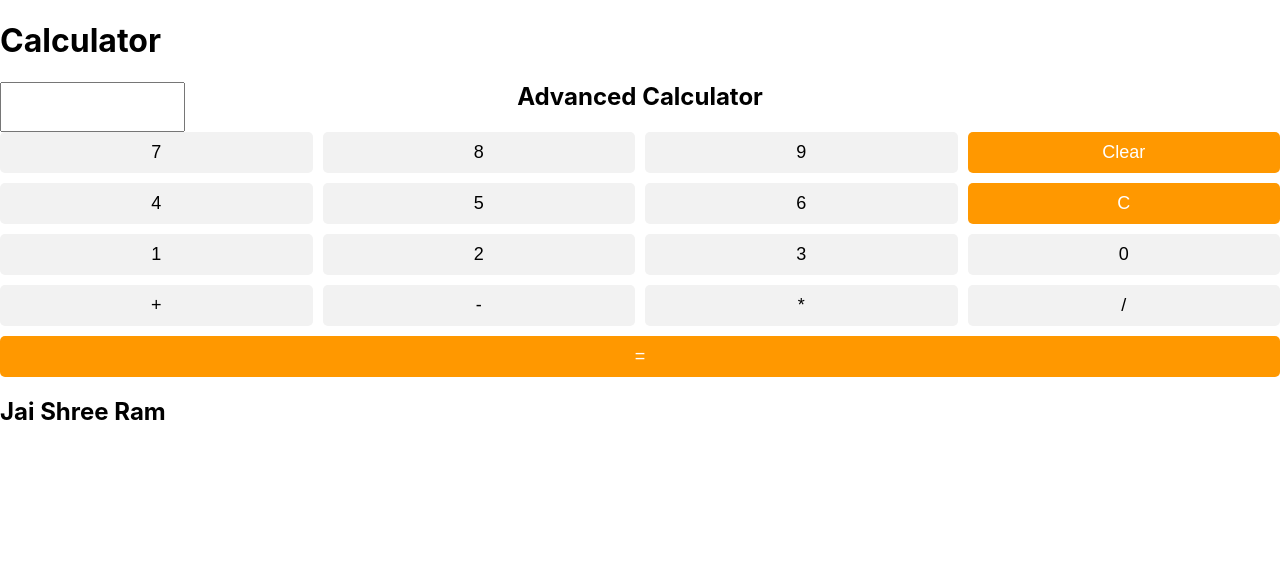
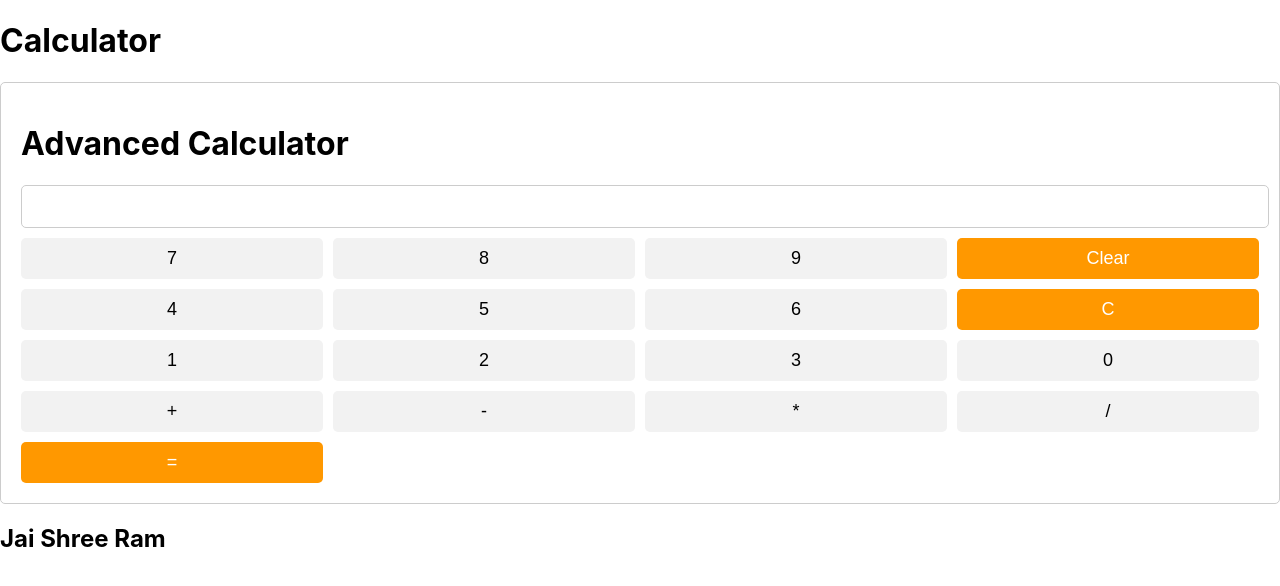
Before and after one commit to ARNAVSINHA1/Calculator, a React (Create React App) app in the folder calculator/: page / in a window 1280 px wide. Shown: the top 586 px of the page. Built offline with nearby package versions, Linux system fonts and the light colour scheme.

Commit message:
Update Calculator.css

```diff
--- a/calculator/src/Calculator.css
+++ b/calculator/src/Calculator.css
@@ -1,8 +1,4 @@
-.calculator {
-  position: relative;
-}
-
-.calculator h1 {
+.h2 {
   position: absolute;
   top: 0;
   left: 50%;
@@ -11,10 +7,30 @@
   margin: 0;
   font-size: 24px;
 }
-
-.calculator input[type="text"] {
-  padding-top: 30px;
+.h1 {
+  position: relative;
+  top: 0;
+  left: 50%;
+  right:50%;
+  transform: translateX(-50%);
+  margin: 0;
+  font-size: 24px;
 }
+.calculator {
+    width: auto;
+    margin: 0 auto;
+    padding: 20px;
+    border: 1px solid #ccc;
+    border-radius: 5px;
+  }
+  .calculator input[type='text'] {
+    width: 99%;
+    margin-bottom: 10px;
+    padding: 10px;
+    font-size: 18px;
+    border-radius: 5px;
+    border: 1px solid #ccc;
+  }
 
   .calculator .keypad {
     display: grid;
@@ -31,12 +47,15 @@
     background-color: #f2f2f2;
     cursor: pointer;
   }
-
+  .calculator button.operations {
+    background-color: #ff9800;
+    color: #fff;
+  }
   .calculator button.highlight {
     background-color: #ff9800;
     color: #fff;
   }
-  .calculator button#result {
+  /* .calculator button#result {
     width: auto;
-    grid-column: 1 / span 4;
-  }
+    grid-column: 1 / span 2;
+  } */
```
